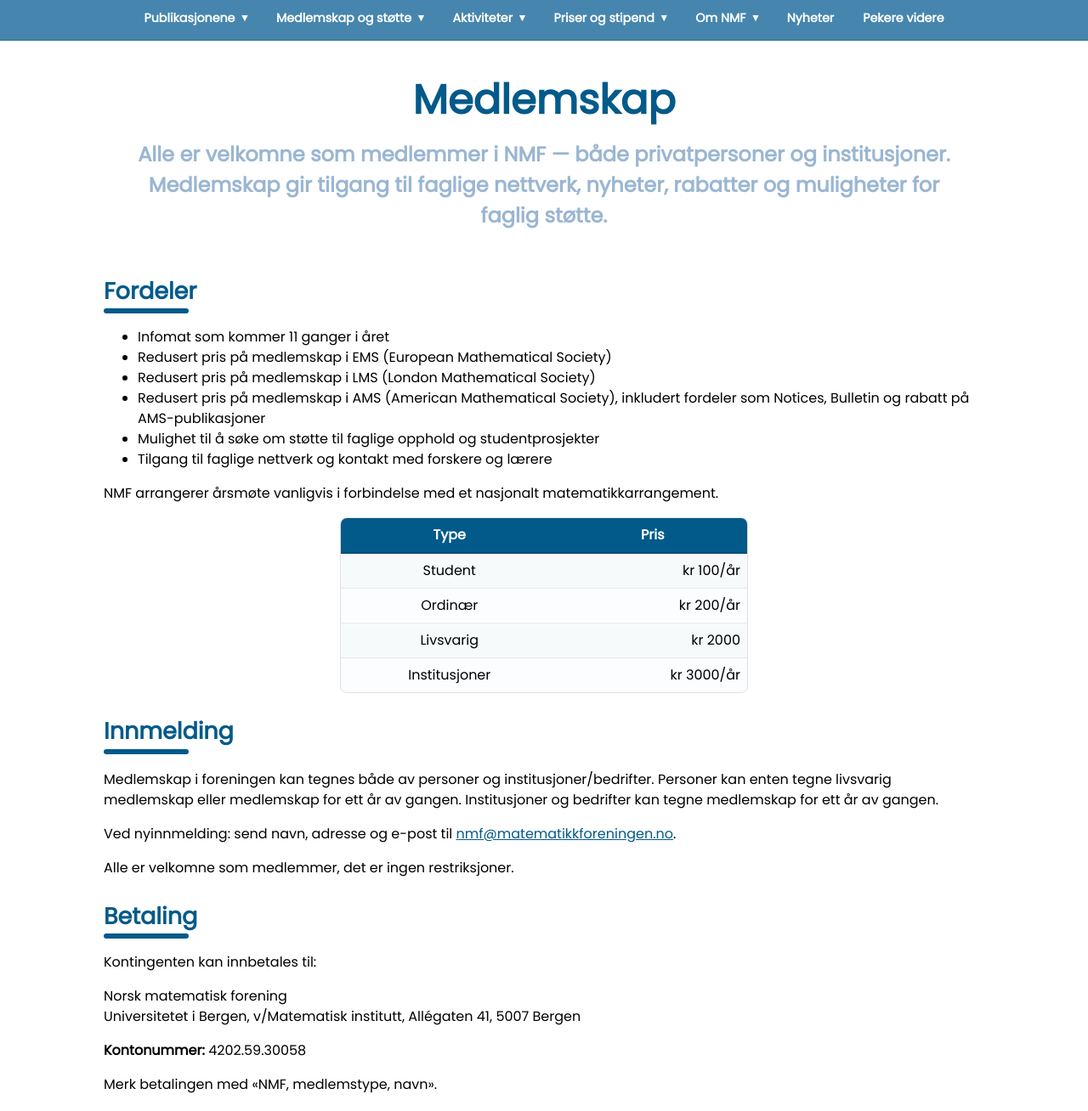
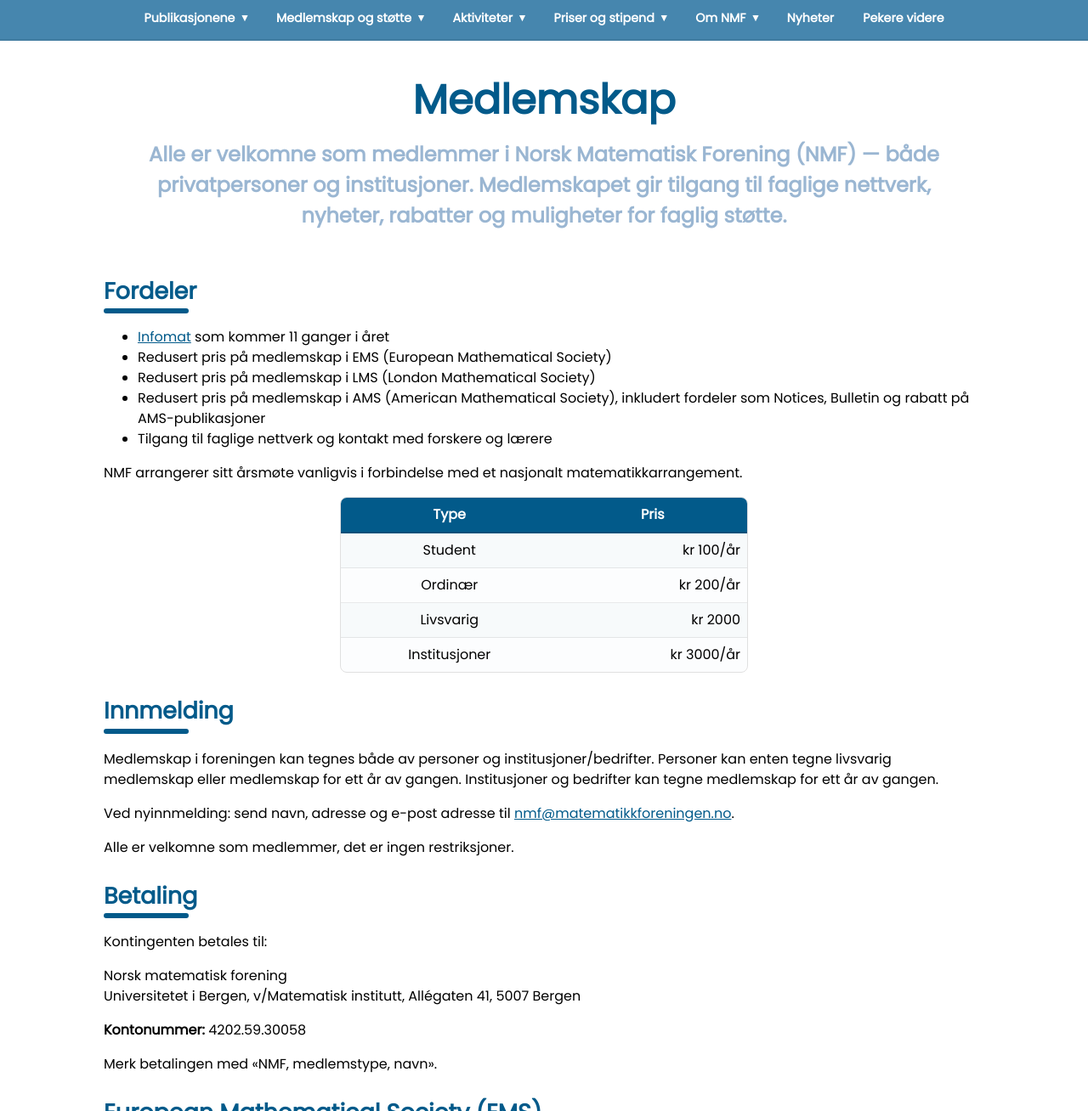
Before and after one commit to ballerin/nmf-website, a Jekyll site: the page built from _pages/medlemskap.html, in a window 1280 px wide and 1400 px high, cut to the strip 92-1400 px from the top of the window. Shown: the whole strip at 85% size. Built offline with Jekyll 4.4.1, drawn with Linux system fonts in a browser that asks for light colours.

Commit message:
medlemskap typos

```diff
--- a/_pages/medlemskap.html
+++ b/_pages/medlemskap.html
@@ -6,20 +6,19 @@ permalink: /medlemskap/
 
 {% include default_opening.html
   heading = "Medlemskap"
-  subtitle= "Alle er velkomne som medlemmer i NMF — både privatpersoner og institusjoner. Medlemskap gir tilgang til faglige nettverk, nyheter, rabatter og muligheter for faglig støtte."
+  subtitle= "Alle er velkomne som medlemmer i Norsk Matematisk Forening (NMF) — både privatpersoner og institusjoner. Medlemskapet gir tilgang til faglige nettverk, nyheter, rabatter og muligheter for faglig støtte."
 %}
 
 <div class="w3-container" id="medlemskap" style="margin-top:25px">
   {% include section_heading.html level="h3" title="Fordeler" id="fordeler" %}
   <ul>
-    <li>Infomat som kommer 11 ganger i året</li>
+    <li><a href="/infomat">Infomat</a> som kommer 11 ganger i året</li>
     <li>Redusert pris på medlemskap i EMS (European Mathematical Society)</li>
     <li>Redusert pris på medlemskap i LMS (London Mathematical Society)</li>
     <li>Redusert pris på medlemskap i AMS (American Mathematical Society), inkludert fordeler som Notices, Bulletin og rabatt på AMS-publikasjoner</li>
-    <li>Mulighet til å søke om støtte til faglige opphold og studentprosjekter</li>
     <li>Tilgang til faglige nettverk og kontakt med forskere og lærere</li>
   </ul>
-  <p>NMF arrangerer årsmøte vanligvis i forbindelse med et nasjonalt matematikkarrangement.</p>
+  <p>NMF arrangerer sitt årsmøte vanligvis i forbindelse med et nasjonalt matematikkarrangement.</p>
 
   <table class="site-table" aria-describedby="membership-caption">
     <thead>
@@ -51,11 +50,11 @@ permalink: /medlemskap/
   {% include section_heading.html level="h3" title="Innmelding" id="innmelding" %}
 
   <p style="margin-top:18px;">Medlemskap i foreningen kan tegnes både av personer og institusjoner/bedrifter. Personer kan enten tegne livsvarig medlemskap eller medlemskap for ett år av gangen. Institusjoner og bedrifter kan tegne medlemskap for ett år av gangen.</p>
-  <p>Ved nyinnmelding: send navn, adresse og e-post til <a href="mailto:nmf@matematikkforeningen.no">nmf@matematikkforeningen.no</a>.</p>
+  <p>Ved nyinnmelding: send navn, adresse og e-post adresse til <a href="mailto:nmf@matematikkforeningen.no">nmf@matematikkforeningen.no</a>.</p>
   <p>Alle er velkomne som medlemmer, det er ingen restriksjoner.</p>
 
   {% include section_heading.html level="h3" title="Betaling" id="betaling" %}
-  <p>Kontingenten kan innbetales til:</p>
+  <p>Kontingenten betales til:</p>
   <p>
     Norsk matematisk forening<br>
     Universitetet i Bergen, v/Matematisk institutt, Allégaten 41, 5007 Bergen
```
